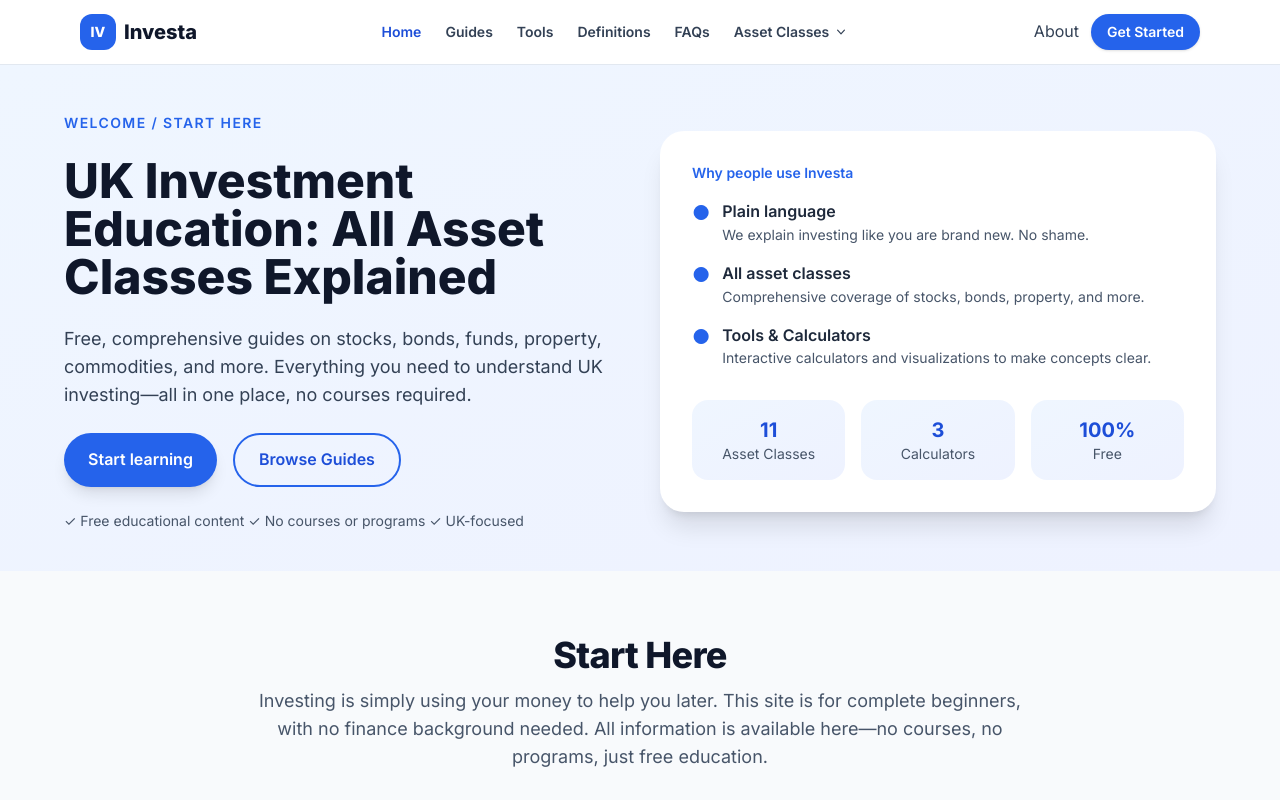
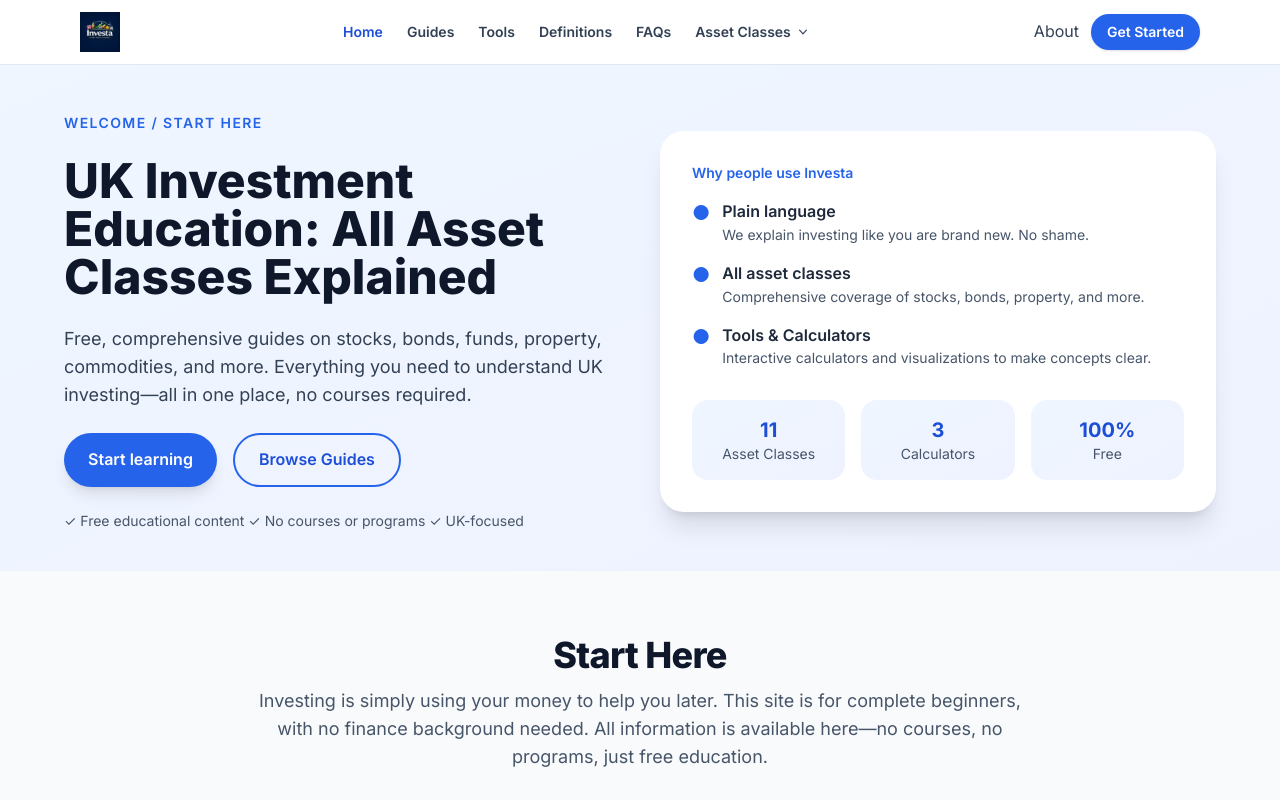
Before and after one commit to amitsarkar007/investa, a React (Vite) app: page / in a window 1280 px wide. Shown: the top 800 px of the page. Built offline with nearby package versions, Linux system fonts and the light colour scheme.

Commit message:
Replace header text with Investa logo and update favicon
- Replaced 'IV' icon and 'Investa' text in navbar with Investa.png logo
- Updated favicon from vite.svg to Investa.png
- Updated Open Graph image to use Investa.png
- Logo displays at appropriate height (h-10) in header

```diff
--- a/index.html
+++ b/index.html
@@ -2,7 +2,7 @@
 <html lang="en">
   <head>
     <meta charset="UTF-8" />
-    <link rel="icon" type="image/svg+xml" href="/vite.svg" />
+    <link rel="icon" type="image/png" href="/assets/images/Investa.png" />
     <meta name="viewport" content="width=device-width, initial-scale=1.0" />
     <meta name="description" content="Investa helps complete beginners understand all investment asset classes in the UK. Free, comprehensive guides on stocks, bonds, funds, property, and more." />
     <meta name="keywords" content="investing basics, UK asset classes, stocks, bonds, gilts, ETFs, funds, real estate, passive investing, active investing, compound interest, financial literacy" />
@@ -10,7 +10,7 @@
     <meta property="og:title" content="Investa | UK Investment Education - All Asset Classes Explained" />
     <meta property="og:description" content="Free, comprehensive investing education for complete beginners. Learn about all asset classes in the UK: stocks, bonds, funds, property, commodities, and more." />
     <meta property="og:type" content="website" />
-    <meta property="og:image" content="/vite.svg" />
+    <meta property="og:image" content="/assets/images/Investa.png" />
     <meta name="twitter:card" content="summary_large_image" />
     <title>Investa | UK Investment Education - All Asset Classes</title>
     <link rel="preconnect" href="https://fonts.googleapis.com" />
--- a/src/components/Navbar.tsx
+++ b/src/components/Navbar.tsx
@@ -19,9 +19,12 @@
       </a>
       <div className="max-w-6xl mx-auto px-4">
         <div className="flex items-center justify-between h-16">
-          <Link className="flex items-center gap-2 text-slate-900 font-extrabold text-xl" to="/">
-            <span className="inline-flex items-center justify-center h-9 w-9 rounded-xl bg-blue-600 text-white text-sm">IV</span>
-            Investa
+          <Link className="flex items-center gap-2" to="/" aria-label="Investa Home">
+            <img
+              src="/assets/images/Investa.png"
+              alt="Investa"
+              className="h-10 w-auto"
+            />
           </Link>
 
           <nav className="hidden lg:flex items-center gap-6 text-sm font-semibold" aria-label="Primary">
```
Also changed, not shown: public/assets/images/Investa.png (added).
